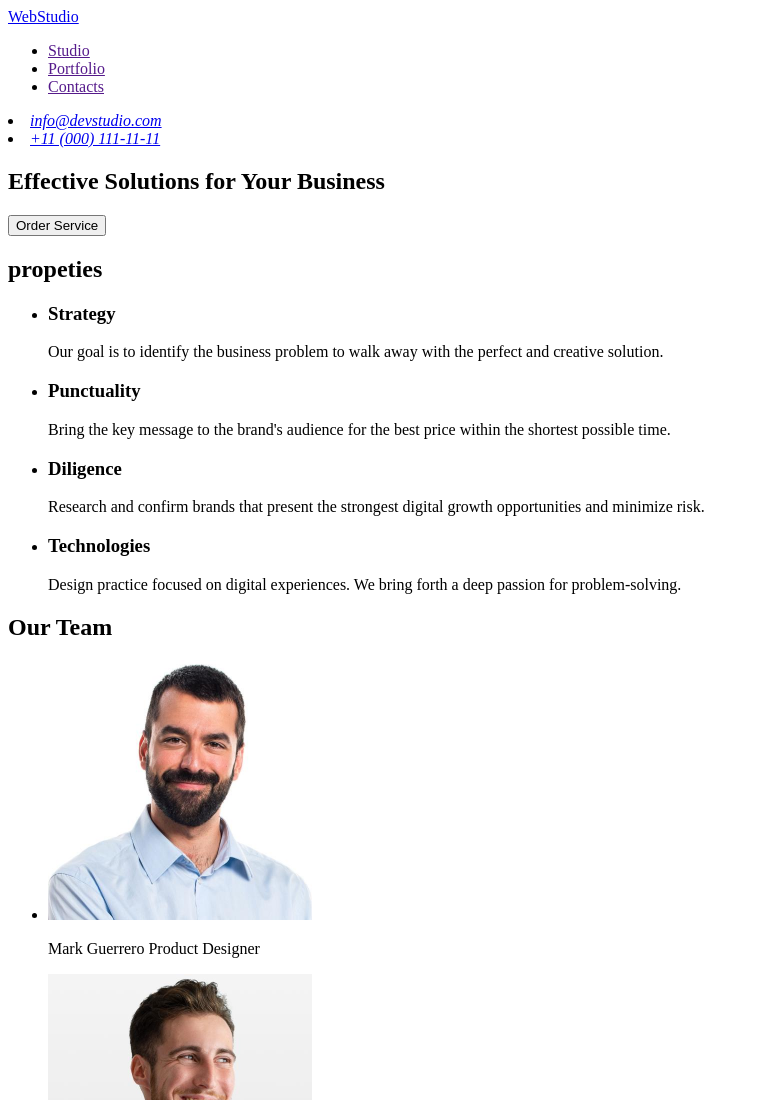
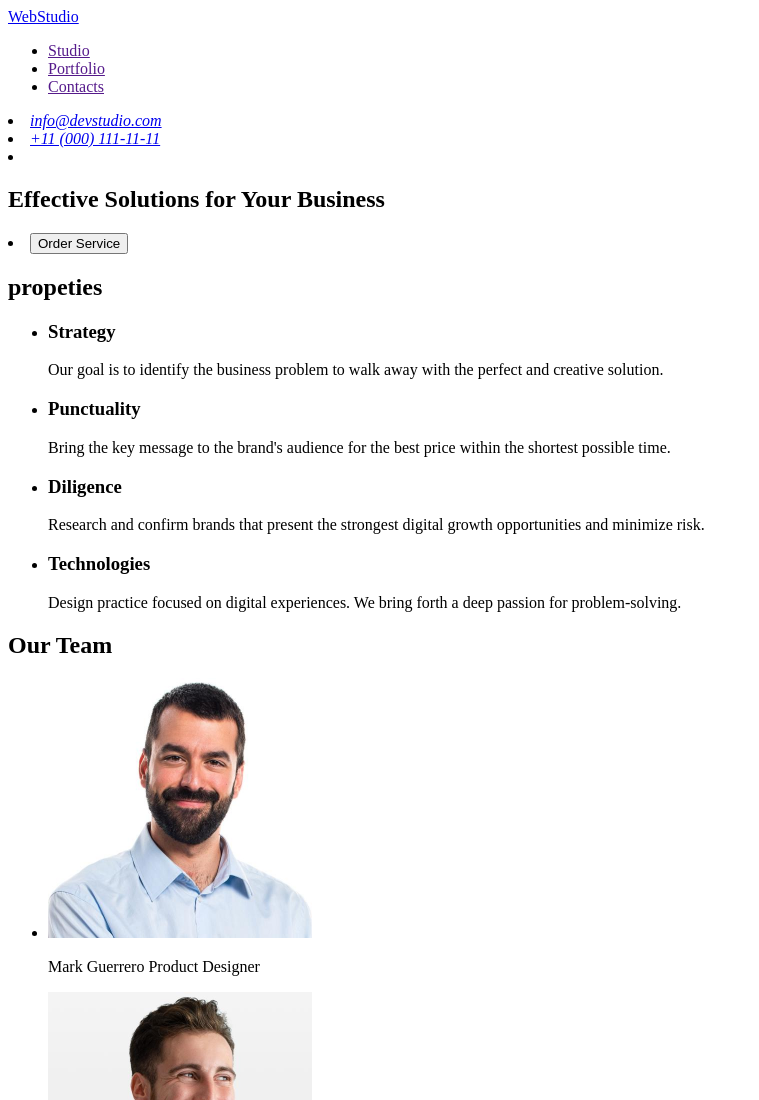
Before and after one commit to umaxyt/goit-markup-hw-03, a plain HTML site: page index.html in a window 1280 px wide. Shown: the top 1100 px of the page, without its empty margins (0-759 px from the left). Drawn offline with Linux system fonts and the light colour scheme.

Commit message:
button+li

```diff
--- a/index.html
+++ b/index.html
@@ -23,8 +23,8 @@
 
     <main>
         <section>
-        <h1>Effective Solutions for Your Business</h1>
-        <button type="button">Order Service</button></p>
+        <li><h1>Effective Solutions for Your Business</h1></li>
+         <li><button type="button">Order Service</button></p></li>
         </section>
 
  <section><h2>propeties</h2>
```
